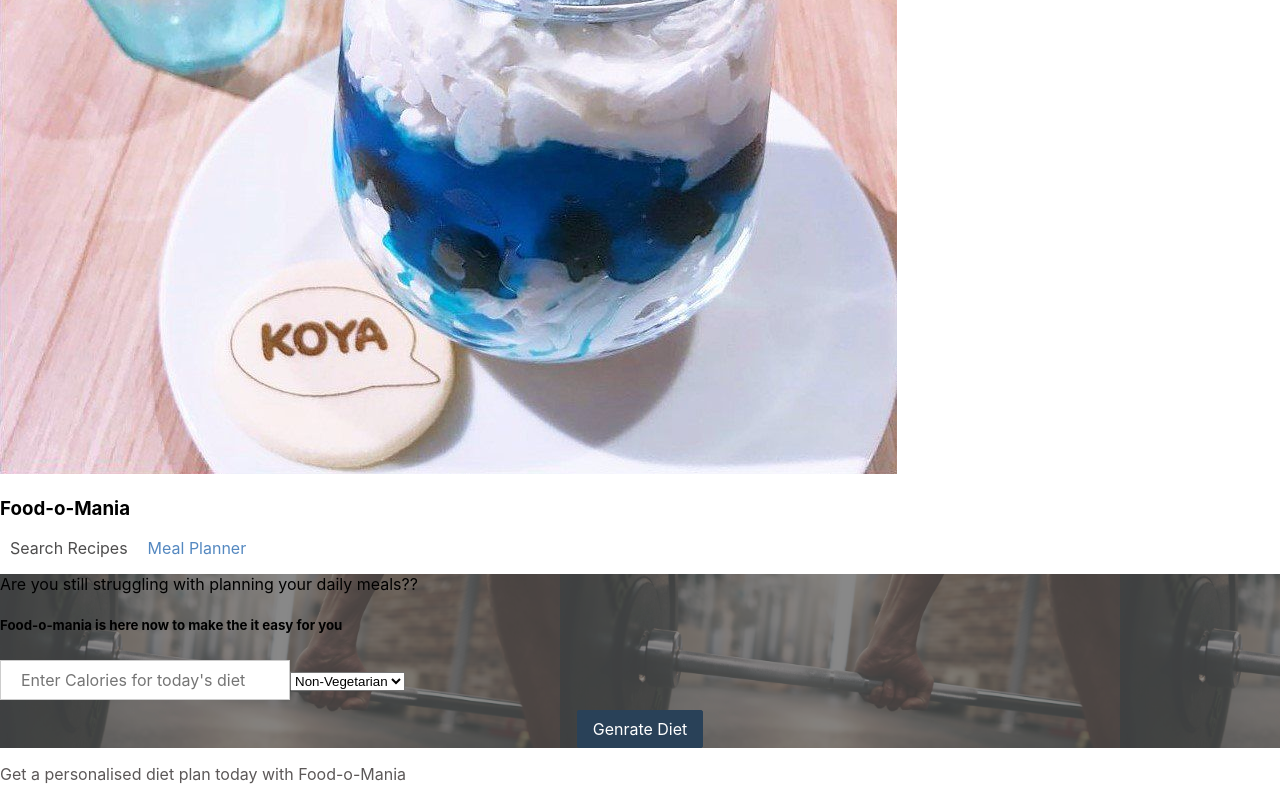
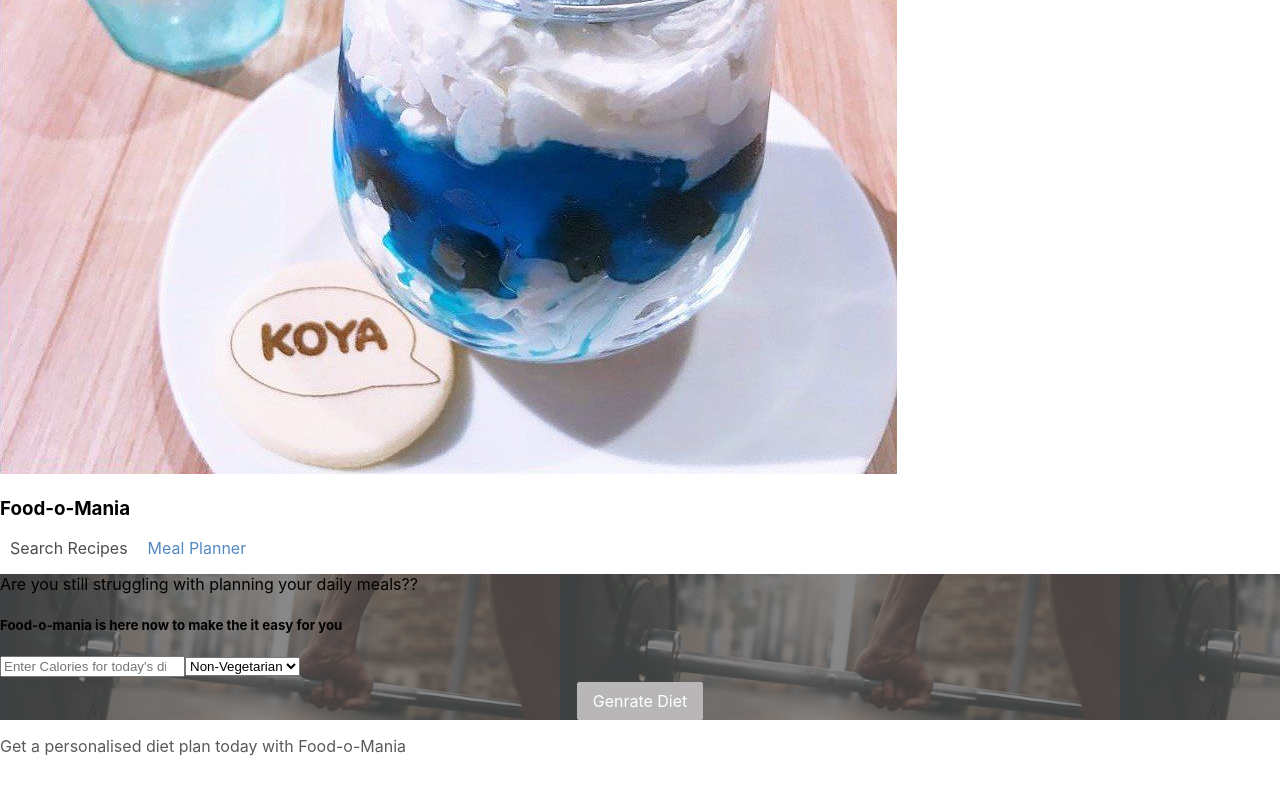
Before and after one commit to Disha644/food-o-mania, a React app: page /meal-planner in a window 1280 px wide. Shown: the part 991-1791 px from the top of the page. After the commit the page ends 1763 px from the top, so only its background shows below. Built offline with nearby package versions, Linux system fonts and the light colour scheme.

Commit message:
Min calories in Meal planner

```diff
--- a/src/components/Button/Button.css
+++ b/src/components/Button/Button.css
@@ -14,3 +14,9 @@ button {
 button:hover {
   background: #445d77;
 }
+
+button:disabled {
+  background-color: rgb(184, 182, 182);
+  border: 1px solid rgb(184, 182, 182);
+  cursor: auto;
+}
--- a/src/components/Button/Button.js
+++ b/src/components/Button/Button.js
@@ -3,7 +3,7 @@ import './Button.css';
 
 const Button = (props) => {
     return (
-        <button onClick={props.clicked}>{props.name}</button>
+        <button onClick={props.clicked} disabled={props.disabled}>{props.name}</button>
     );
 }
 
--- a/src/components/Input/Input.css
+++ b/src/components/Input/Input.css
@@ -1,4 +1,4 @@
-input {
+.Input {
   margin: 5px auto;
   height: 40px;
   outline: none;
@@ -8,3 +8,8 @@ input {
   padding: 6px 20px 6px;
   box-sizing: border-box;
 }
+
+.Error {
+  background-color: rgb(255, 230, 226);
+  border: 1px solid rgb(248, 129, 110);
+}
--- a/src/components/Input/Input.js
+++ b/src/components/Input/Input.js
@@ -1,8 +1,14 @@
 import React from 'react';
-import './Input.css';
+import classes from './Input.css';
 
 const Input = (props) => {
-    return <input type={props.type} placeholder={props.placeholder} onChange={props.changed} />
+
+    let inputClasses = [classes.Input]
+    if (props.showError) {
+        inputClasses.push(classes.Error)
+    }
+
+    return <input className={inputClasses.join(' ')} type={props.type} placeholder={props.placeholder} onChange={props.changed} />
 }
 
 export default Input;
--- a/src/containers/MealPlanner/MealPlanner.css
+++ b/src/containers/MealPlanner/MealPlanner.css
@@ -39,6 +39,17 @@
   height: 320px;
 }
 
+.warn {
+  font-size: small;
+  font-weight: bold;
+  color: rgb(243, 78, 78);
+  background-color: rgb(252, 242, 242);
+  width: 70%;
+  margin: auto;
+  max-width: 260px;
+  border-radius: 2px;
+}
+
 .List {
   width: 80%;
   display: flex;
--- a/src/containers/MealPlanner/MealPlanner.js
+++ b/src/containers/MealPlanner/MealPlanner.js
@@ -15,10 +15,12 @@ const MealPlanner = (props) => {
     const [nutrients, setNutrients] = useState('');
     const [loading, setLoading] = useState(false);
     const [calories, setCalories] = useState(0);
+    const [touched, setTouched] = useState(false);
     const [dietType, setDietType] = useState('');
 
     const setCaloriesHandler = (event) => {
         setCalories(event.target.value);
+        setTouched(true);
     }
 
     const setDietTypeHandler = (event) => {
@@ -32,7 +34,7 @@ const MealPlanner = (props) => {
         if (dietType !== '') {
             url = url + '&diet=' + dietType
         }
-        console.log(url);
+        //console.log(url);
         axios.get(url)
             .then((res) => {
                 setLoading(false);
@@ -75,15 +77,27 @@ const MealPlanner = (props) => {
 
                 <p>Are you still struggling with planning your daily meals??</p>
                 <h5>Food-o-mania is here now to make the it easy for you</h5>
-                <Input type="number" placeholder="Enter Calories for today's diet" changed={setCaloriesHandler} />
+                <Input
+                    type="number"
+                    placeholder="Enter Calories for today's diet"
+                    changed={setCaloriesHandler}
+                    showError={touched && calories < 250}
+                />
 
                 <select onChange={setDietTypeHandler} defaultValue="">
                     <option value="">Non-Vegetarian</option>
-                    <option value="Vegetarian">Vegetarian</option>
-                    <option value="Vegan">Vegan</option>
+                    <option value="vegetarian">Vegetarian</option>
+                    <option value="vegan">Vegan</option>
                 </select>
 
-                <Button name="Genrate Diet" clicked={() => generateDietHandler(calories, dietType)} />
+                <Button
+                    name="Genrate Diet"
+                    clicked={() => generateDietHandler(calories, dietType)}
+                    disabled={calories < 250} />
+                {
+                    touched && calories < 250 ?
+                        <p className={classes.warn}>**Please enter minimum 250 calories**</p> : null
+                }
             </div>
             { output}
         </div >
--- a/src/containers/RecipeList/RecipeList.js
+++ b/src/containers/RecipeList/RecipeList.js
@@ -3,7 +3,7 @@ import React, { useState, useEffect } from 'react';
 import Spinner from '../../components/Spinner/Spinner';
 import FoodCard from '../../components/FoodCard/FoodCard'
 import Button from '../../components/Button/Button';
-import Input from '../../components/Input/Input'
+import Input from '../../components/Input/Input';
 import axios from '../../spoonacular-data-axios';
 import Background from '../../assets/searchRecipesBackground.jpg';
 import classes from './RecipeList.css';
```
Also changed, not shown: src/components/Footer/Footer.css (added, +7 -0 lines), src/components/Footer/Footer.js (added, +12 -0 lines).
